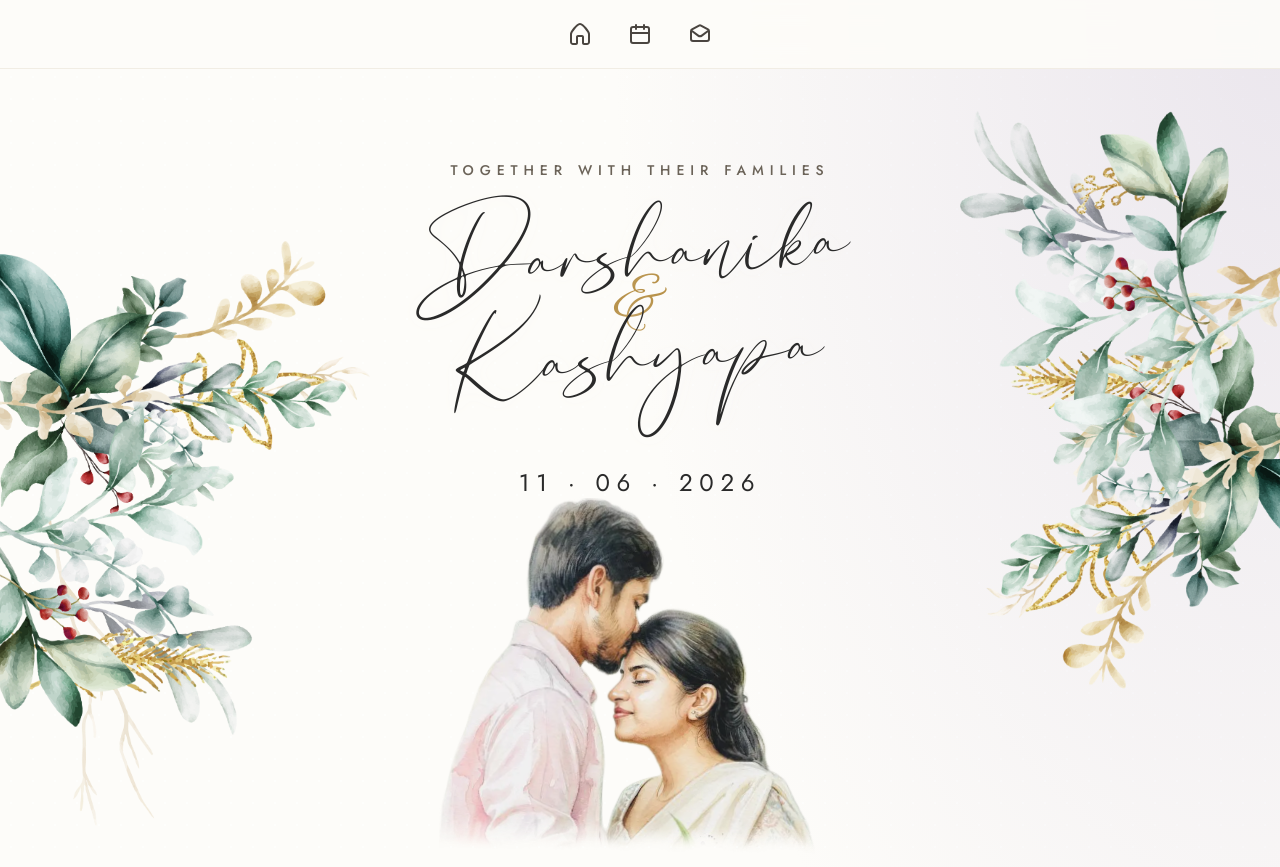
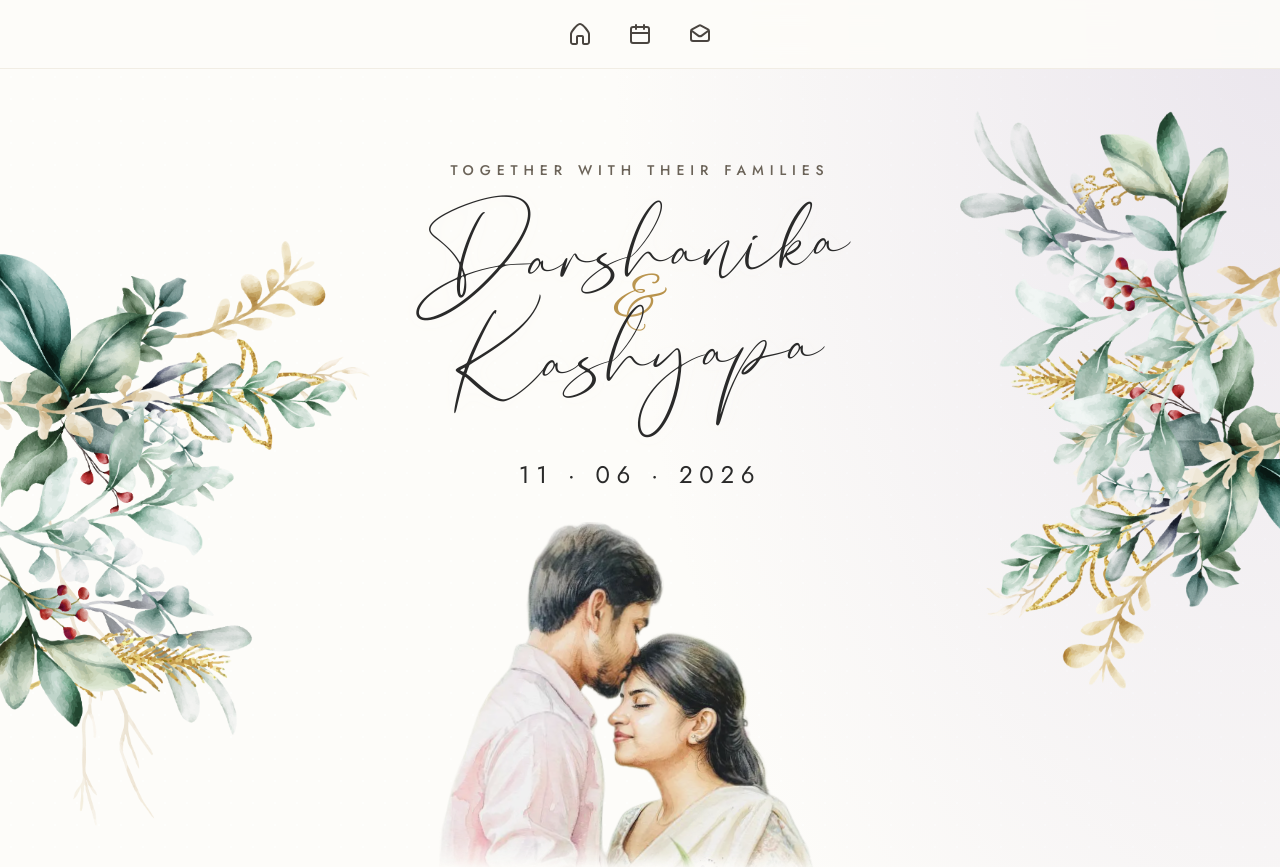
Before and after one commit to Sakith-Seneviratne/DarWedding, a React (Vite) app: page / in a window 1280 px wide. Shown: the top 867 px of the page. Built offline with nearby package versions, Linux system fonts and the light colour scheme; no server answers.

Commit message:
Adjust margin styles in HeroSection for improved layout and spacing

```diff
--- a/src/components/sections/HeroSection.jsx
+++ b/src/components/sections/HeroSection.jsx
@@ -33,7 +33,7 @@ export function HeroSection() {
             className="hero-fade-in-delayed-2 border-boho-gold/55 mx-auto max-w-[14rem] border-t border-dotted"
             aria-hidden="true"
           />
-          <p className="hero-fade-in-delayed-2 text-boho-charcoal font-body mt-2 text-xl font-normal tracking-[0.28em] sm:text-2xl">
+          <p className="hero-fade-in-delayed-2 text-boho-charcoal font-body mt-0 mb-8 text-xl font-normal tracking-[0.28em] sm:text-2xl">
             11 · 06 · 2026
           </p>
         </div>
```
